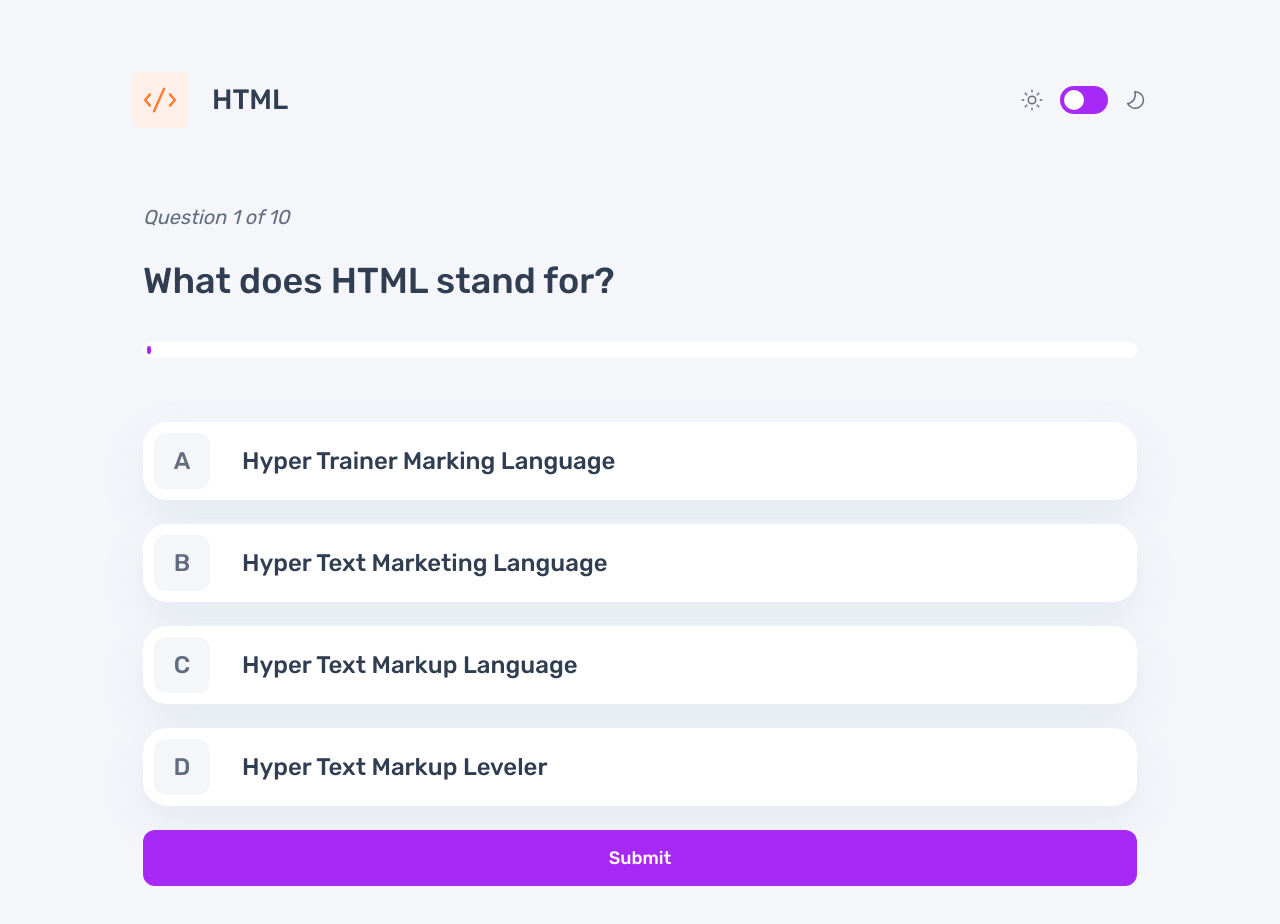
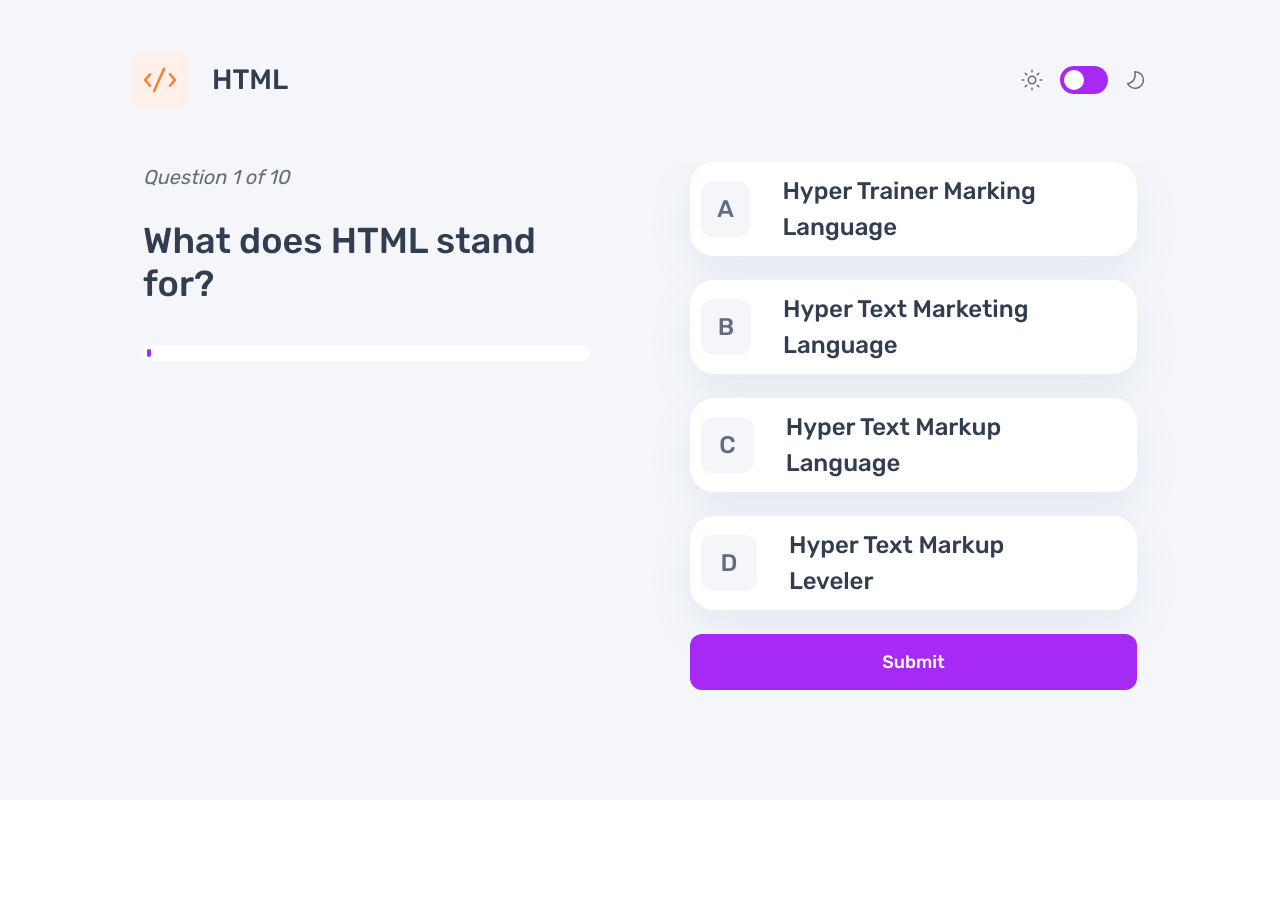
Before and after one commit to MarcAlva2003/quizz-app-react, a React (Vite) app: page / in a window 1280 px wide. Both pictures are taken after a click on the button "HTML". After the commit the page ends 800 px from the top, so only its background shows below. Built offline with nearby package versions, Linux system fonts and the light colour scheme.

Commit message:
Fix header height

```diff
--- a/src/components/header/header.style.css
+++ b/src/components/header/header.style.css
@@ -8,14 +8,14 @@
 }
 @media (min-width: 768px){
   .header-component {
-    height: 136px;
+    height: 120px;
     padding: 0px 64px;
     margin-bottom: 8px;
   }
 }
 @media (min-width: 1024px){
   .header-component {
-    height: 200px;
+    height: 160px;
     padding: 0px 132px;
     margin-bottom: 2px;
   }
--- a/src/modules/quiz/quiz.style.css
+++ b/src/modules/quiz/quiz.style.css
@@ -102,3 +102,10 @@
     }
   }
 }
+@media (min-width: 1024px){
+  .question-container {
+    display: grid;
+    grid-template-columns: 1fr 1fr;
+    column-gap: 100px;
+  }
+}
```
